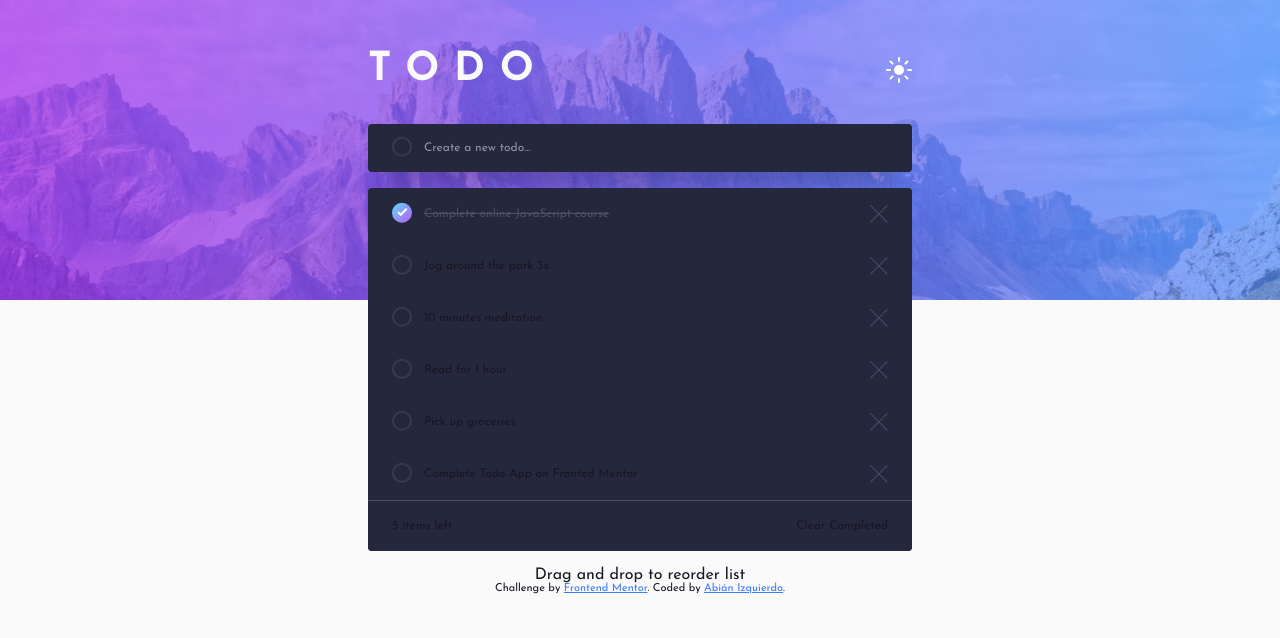
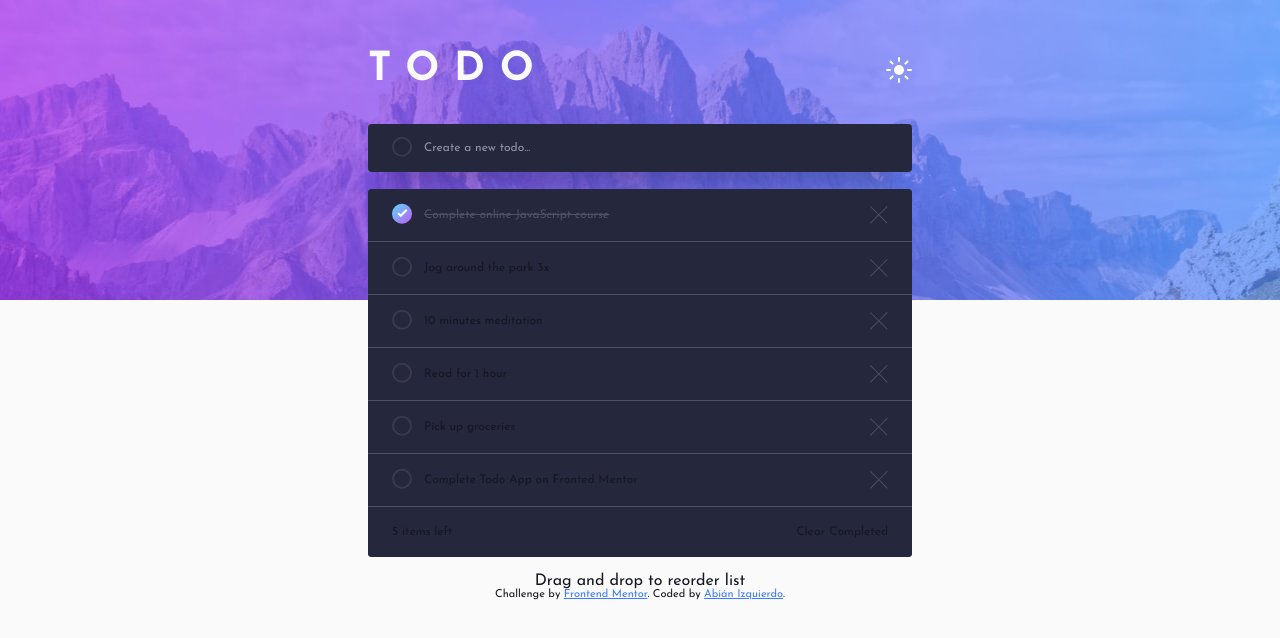
Before and after one commit to abizmo/todo-app, a React (Vite) app: page / in a window 1280 px wide. Shown: the top 638 px of the page. Built offline with nearby package versions, Linux system fonts and the light colour scheme.

Commit message:
Fix todos margin

```diff
--- a/src/App.css
+++ b/src/App.css
@@ -56,21 +56,23 @@ body {
   color: var(--clr-text);
 }
 
-.todo-items {
+.todo__list {
   border-radius: 0.25rem;
   background-color: var(--clr-bg-list);
-  display: grid;
-  gap: 1px;
   overflow: hidden;
 }
 
+.todo__list-items {
+}
+
 .add-todo,
-.todo-item {
+.todo__list-item {
   align-items: center;
   background-color: var(--clr-bg-elements);
   gap: 0.75rem;
   padding-inline: 1.5rem;
   width: 100%;
+  margin-bottom: 1px;
 }
 
 .add-todo {
@@ -79,12 +81,12 @@ body {
   height: 3rem;
 }
 
-.todo-item {
+.todo__list-item {
   height: 3.25rem;
 }
 
 .add-todo--text,
-.todo-item--text {
+.todo__list-description {
   background: transparent;
   border: none;
   color: var(--clr-text);
@@ -92,7 +94,7 @@ body {
   flex: 1;
 }
 
-.todo-item--text.done {
+.todo__list-description.done {
   text-decoration: line-through;
   color: var(--clr-bg-list);
 }
@@ -102,7 +104,7 @@ body {
 }
 
 .add-todo--checkbox,
-.todo-item--checkbox {
+.todo__list-checkbox {
   appearance: none;
   background-color: transparent;
   width: 1.25rem;
@@ -114,7 +116,7 @@ body {
   place-content: center;
 }
 
-.todo-item--checkbox:checked::before {
+.todo__list-checkbox:checked::before {
   background: var(--clr-primary-gradient);
   content: url('assets/images/icon-check.svg');
   width: 1.25rem;
--- a/src/App.tsx
+++ b/src/App.tsx
@@ -117,19 +117,21 @@ const App = () => {
             />
           </label>
         </form>
-        <div className='todo-items'>
-          <ul role='list'>
+        <div className='todo__list'>
+          <ul className='todo__list-items' role='list'>
             {todos.map(({ description, done, id }) => (
               <li key={id}>
-                <label className='todo-item | flex'>
+                <label className='todo__list-item | flex'>
                   <input
-                    className='todo-item--checkbox'
+                    className='todo__list-checkbox'
                     type='checkbox'
                     checked={done}
                     onChange={() => handleChange(id)}
                   />
                   <span
-                    className={`todo-item--text ${done ? 'done' : ''} | fs-200`}
+                    className={`todo__list-description ${
+                      done ? 'done' : ''
+                    } | fs-200`}
                   >
                     {description}
                   </span>
```
